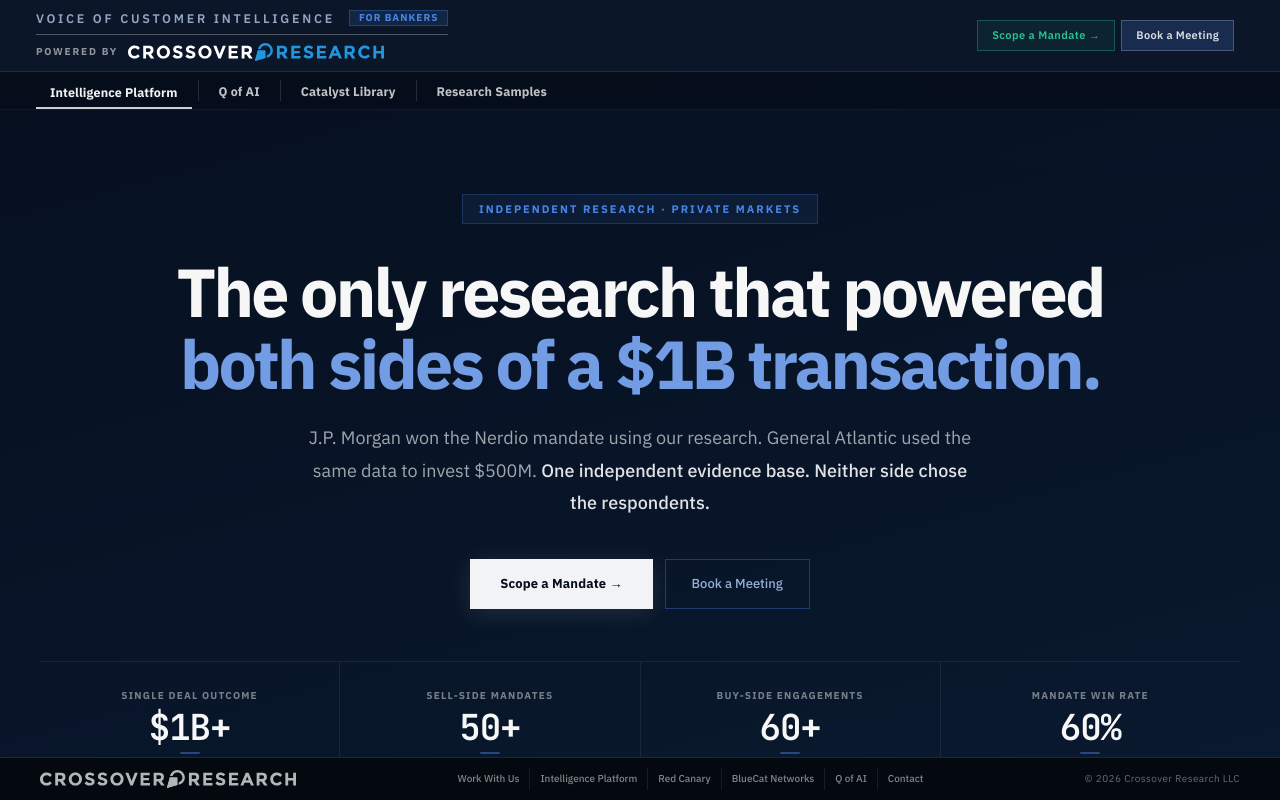
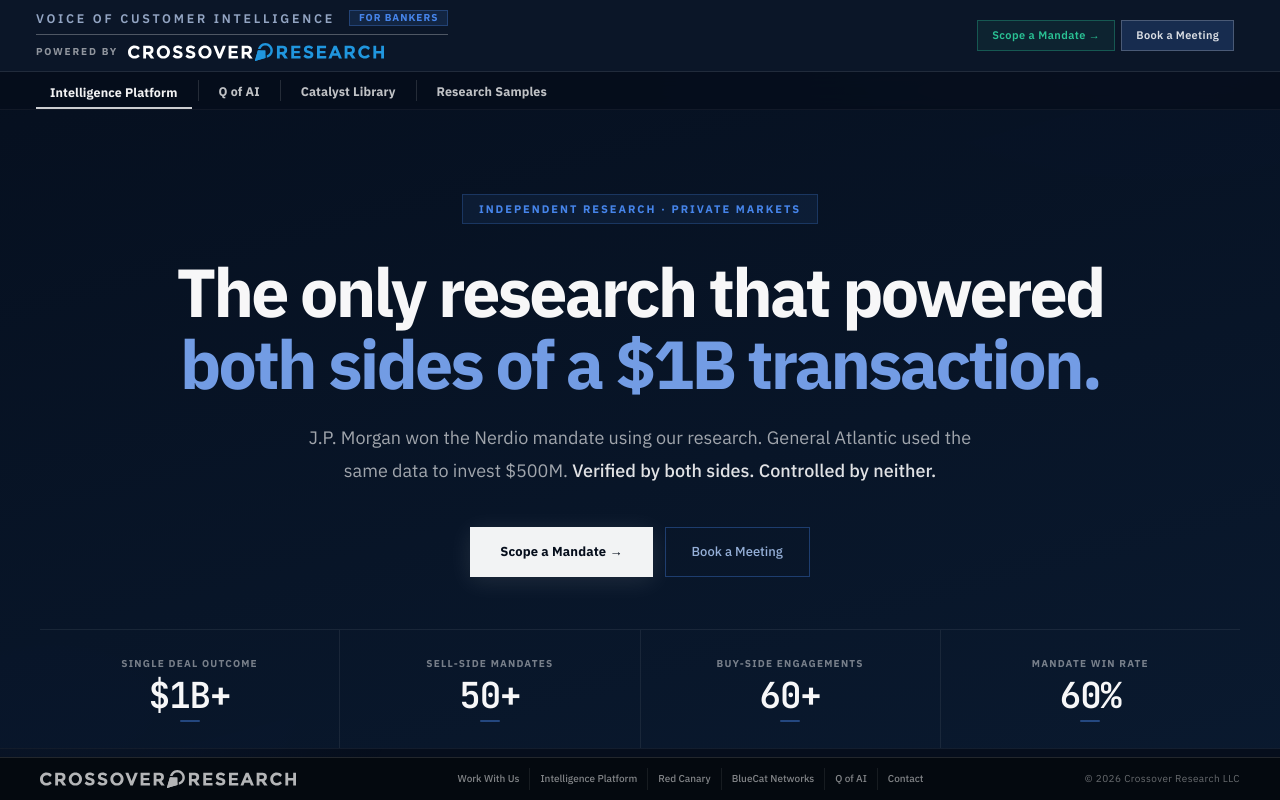
Before and after one commit to Crossover-Research/sell-side-overview-site, a Next.js app: page / in a window 1280 px wide. Shown: the top 800 px of the page. Built offline with nearby package versions, Linux system fonts and the light colour scheme.

Commit message:
copy: hero sub-copy — 'Verified by both sides. Controlled by neither.'

```diff
--- a/components/HeroSection.tsx
+++ b/components/HeroSection.tsx
@@ -49,7 +49,7 @@
           J.P. Morgan won the Nerdio mandate using our research.
           General Atlantic used the same data to invest $500M.{' '}
           <span style={{ color:'rgba(255,255,255,.88)', fontWeight:500 }}>
-            One independent evidence base. Neither side chose the respondents.
+            Verified by both sides. Controlled by neither.
           </span>
         </p>
 
```
